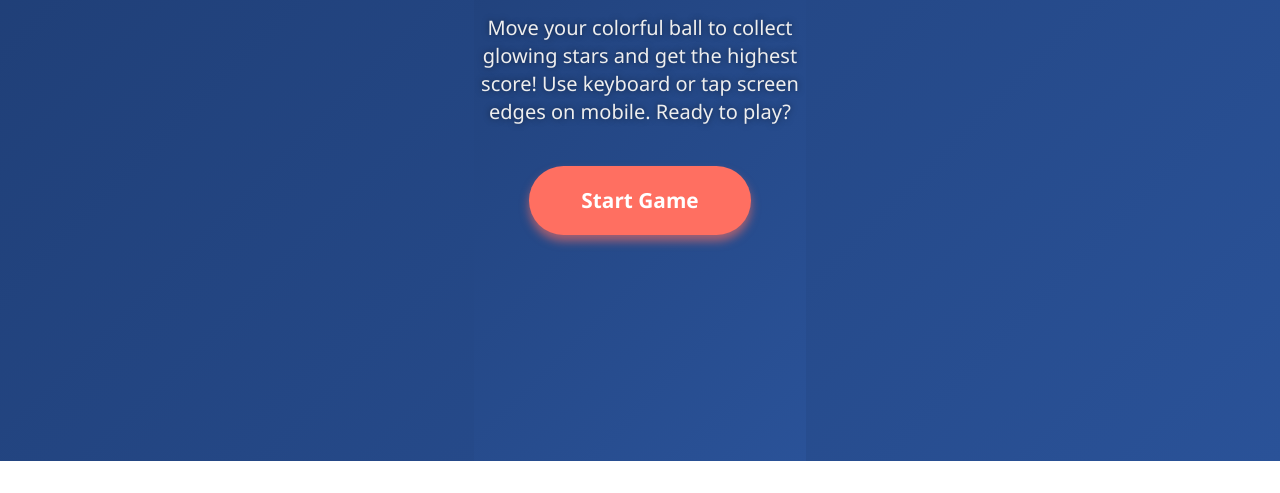
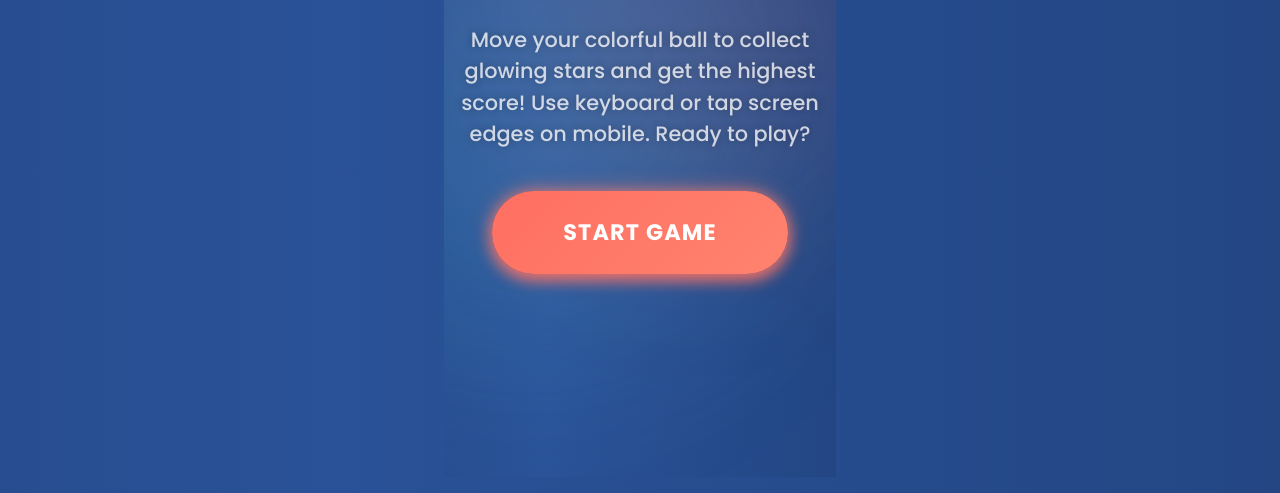
Before and after one commit to Sree-sreemayi/my-game-site, a plain HTML site: page home.html in a window 1280 px wide. Shown: the part 339-832 px from the top of the page. Before the commit the page ends 800 px from the top, so only its background shows below. Drawn offline with Linux system fonts and the light colour scheme.

Commit message:
Update home.html

```diff
--- a/home.html
+++ b/home.html
@@ -1,66 +1,147 @@
 <!DOCTYPE html>
-<html lang="en">
+<html lang="en" >
 <head>
   <meta charset="UTF-8" />
   <meta name="viewport" content="width=device-width, initial-scale=1" />
   <title>Mentala Q.. - Home</title>
   <style>
+    @import url('https://fonts.googleapis.com/css2?family=Poppins:wght@500;700&display=swap');
+
+    /* Background gradient animation */
+    @keyframes gradientBG {
+      0% { background-position: 0% 50%; }
+      50% { background-position: 100% 50%; }
+      100% { background-position: 0% 50%; }
+    }
+
     html, body {
       margin: 0; padding: 0;
       height: 100%;
-    background: linear-gradient(135deg, #1e3c72, #2a5298);
-    font-family: 'Segoe UI', Tahoma, Geneva, Verdana, sans-serif;
-    color: #eee;
+      font-family: 'Poppins', 'Segoe UI', Tahoma, Geneva, Verdana, sans-serif;
+      color: #f0f0f7;
+      background: linear-gradient(270deg,
+        #1e3c72, #2a5298, #1e3c72, #245680);
+      background-size: 400% 400%;
+      animation: gradientBG 20s ease infinite;
       display: flex;
       flex-direction: column;
       justify-content: center;
       align-items: center;
       text-align: center;
+      padding: 1em;
       user-select: none;
+      position: relative;
+      overflow: hidden;
+    }
+
+    /* Subtle floating circles */
+    body::before, body::after {
+      content: "";
+      position: absolute;
+      border-radius: 50%;
+      filter: blur(100px);
+      opacity: 0.15;
+      pointer-events: none;
+      z-index: 0;
+    }
+
+    body::before {
+      width: 400px;
+      height: 400px;
+      background: #ff6f61;
+      top: 20%;
+      left: 10%;
+      animation: floatY 7s ease-in-out infinite alternate;
+    }
+
+    body::after {
+      width: 500px;
+      height: 500px;
+      background: #61dafb;
+      bottom: 15%;
+      right: 15%;
+      animation: floatY 9s ease-in-out infinite alternate;
+      animation-delay: 2s;
+    }
+
+    @keyframes floatY {
+      0% { transform: translateY(0); }
+      100% { transform: translateY(-30px); }
     }
 
     h1 {
       font-size: 3rem;
-    margin-bottom: 0.2em;
-    text-shadow: 0 0 10px rgba(0,0,0,0.7);
+      font-weight: 700;
+      margin-bottom: 0.4em;
+      text-shadow:
+        0 2px 6px rgba(0,0,0,0.5),
+        0 0 10px rgba(255,111,97,0.7);
+      position: relative;
+      z-index: 10;
     }
 
     p {
-    font-size: 1.25rem;
+      font-weight: 500;
+      font-size: 1.3rem;
       margin-bottom: 2em;
-    max-width: 320px;
-    line-height: 1.4;
-    text-shadow: 0 0 6px rgba(0,0,0,0.5);
+      max-width: 360px;
+      line-height: 1.5;
+      color: #f7f7facc;
+      text-shadow: 0 0 8px rgba(0,0,0,0.3);
+      position: relative;
+      z-index: 10;
     }
 
     a.button {
-    background: #ff6f61;
-    padding: 1em 2.5em;
-    font-size: 1.3rem;
-    font-weight: bold;
+      position: relative;
+      z-index: 10;
+      background: linear-gradient(135deg, #ff6f61, #ff836f);
+      padding: 1.1em 3.2em;
+      font-size: 1.4rem;
+      font-weight: 600;
       color: #fff;
       text-decoration: none;
-    border-radius: 50px;
-    box-shadow: 0 6px 10px rgba(255, 111, 97, 0.6);
-    transition: background-color 0.3s ease, box-shadow 0.3s ease;
+      border-radius: 60px;
+      box-shadow:
+        0 6px 15px rgba(255, 111, 97, 0.8),
+        0 0 20px rgba(255, 131, 111, 0.7);
+      transition:
+        background 0.3s ease,
+        box-shadow 0.3s ease,
+        transform 0.3s ease;
+      user-select: none;
+      cursor: pointer;
+      letter-spacing: 0.05em;
+      text-transform: uppercase;
     }
 
-  a.button:hover, a.button:focus {
-    background: #ff836f;
-    box-shadow: 0 8px 14px rgba(255, 131, 111, 0.8);
+    a.button:hover,
+    a.button:focus {
+      background: linear-gradient(135deg, #ff836f, #ff6f61);
+      box-shadow:
+        0 10px 25px rgba(255, 111, 97, 1),
+        0 0 35px rgba(255, 131, 111, 0.9);
+      transform: scale(1.1);
+      outline: none;
+    }
+
+    a.button:active {
+      transform: scale(0.97);
+      box-shadow:
+        0 4px 10px rgba(255, 111, 97, 0.7);
     }
 
     @media (max-width: 480px) {
       h1 {
-      font-size: 2.2rem;
+        font-size: 2.1rem;
       }
       p {
         font-size: 1rem;
         max-width: 90vw;
       }
       a.button {
-      font-size: 1.1rem;
-      padding: 0.9em 2em;
+        font-size: 1.2rem;
+        padding: 1em 2.4em;
       }
     }
   </style>
```
Lines whose indentation alone changed are shown as unchanged.
